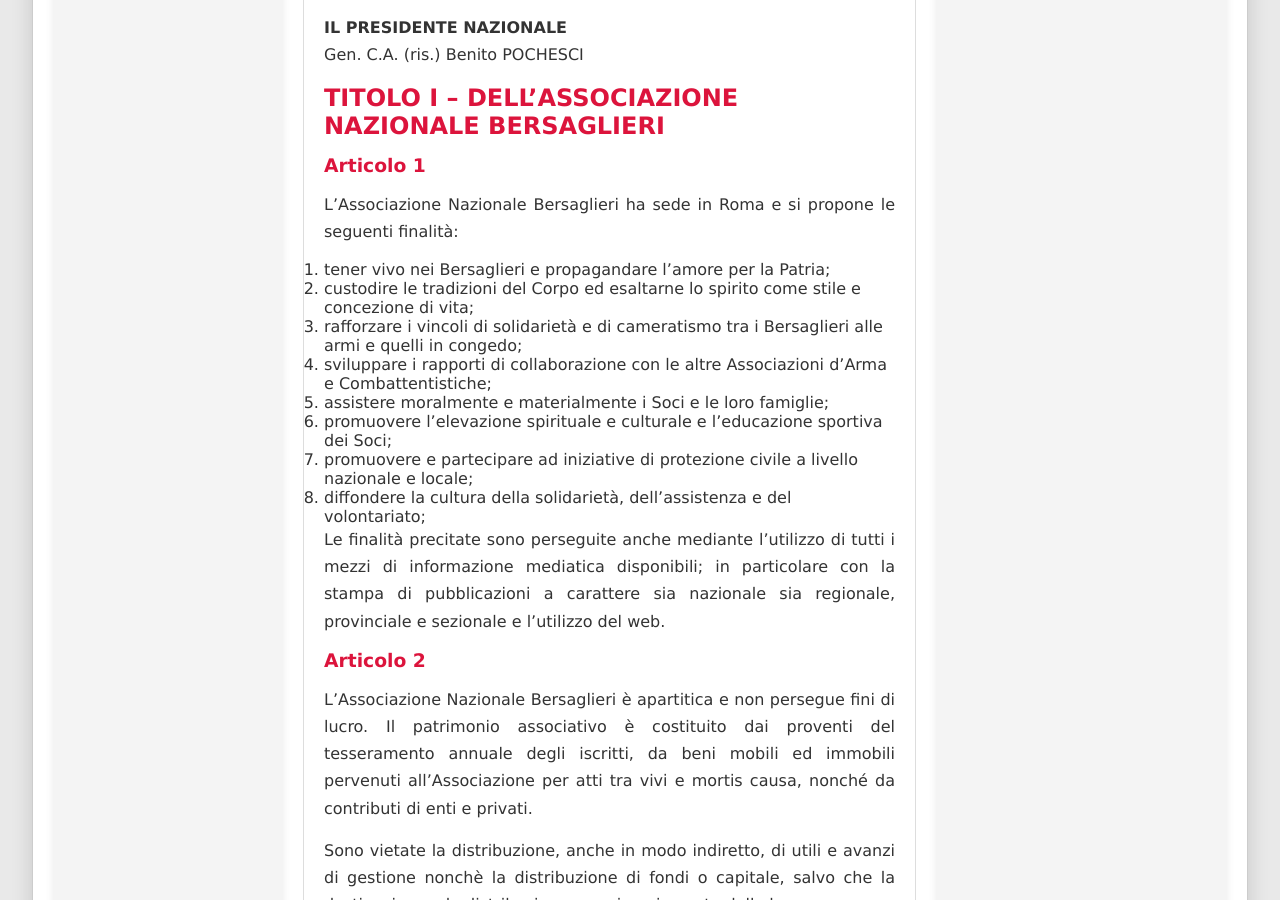
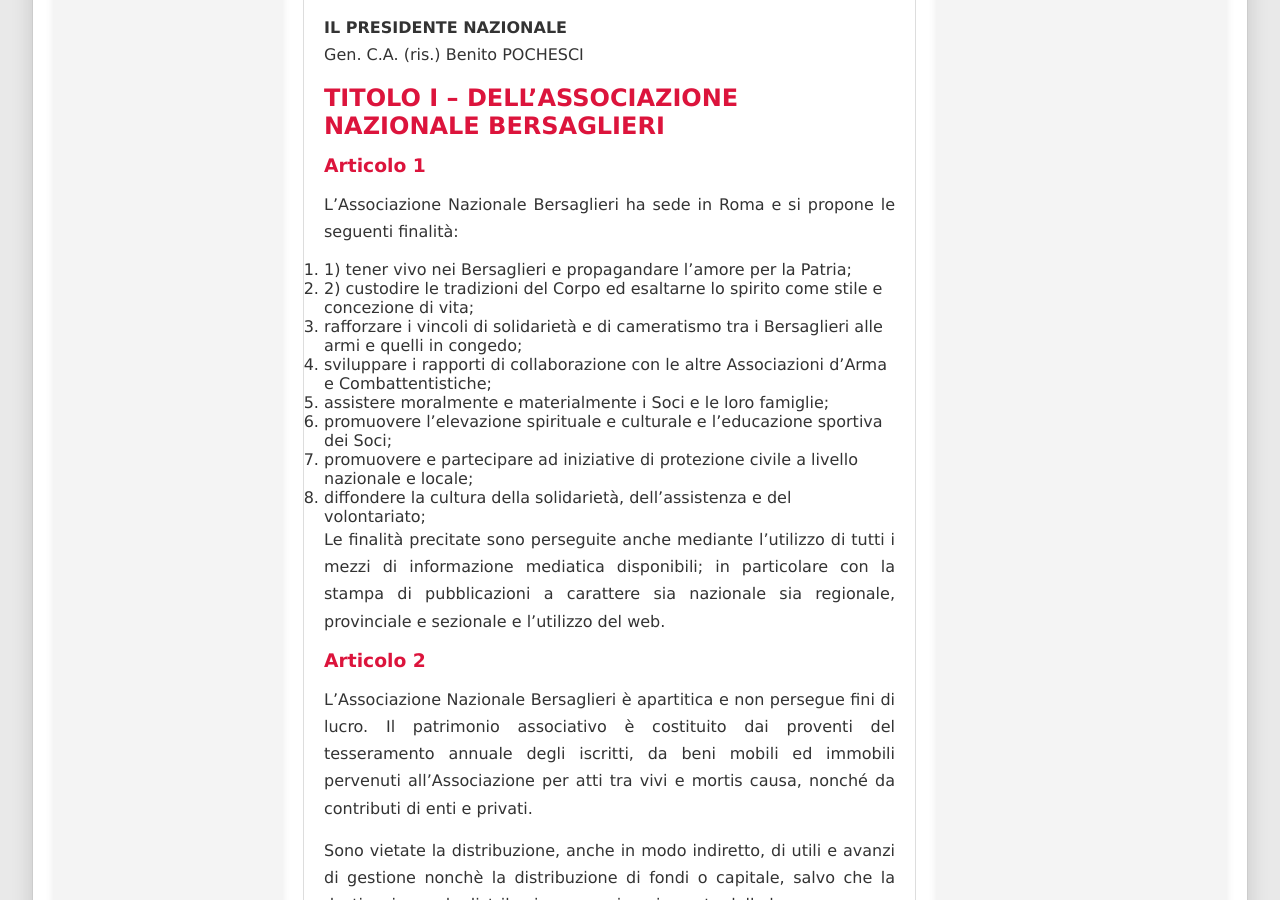
Before and after one commit to bersaglieripaceco/bersaglieripaceco.github.io, a Jekyll site: the page Pagine/Statuto.html, which Jekyll copies as it is, in a window 1280 px wide and 900 px high, scrolled down 700 px. Built offline with Jekyll 4.4.1, drawn with Linux system fonts in a browser that asks for light colours.

Commit message:
Update Statuto.html

```diff
--- a/Pagine/Statuto.html
+++ b/Pagine/Statuto.html
@@ -117,8 +117,8 @@
         </p>
 
         <ol>
-            <li>tener vivo nei Bersaglieri e propagandare l’amore per la Patria;</li>
-            <li>custodire le tradizioni del Corpo ed esaltarne lo spirito come stile e concezione di vita;</li>
+            <li>1) tener vivo nei Bersaglieri e propagandare l’amore per la Patria;</li>
+            <li>2) custodire le tradizioni del Corpo ed esaltarne lo spirito come stile e concezione di vita;</li>
             <li>rafforzare i vincoli di solidarietà e di cameratismo tra i Bersaglieri alle armi e quelli in congedo;</li>
             <li>sviluppare i rapporti di collaborazione con le altre Associazioni d’Arma e Combattentistiche;</li>
             <li>assistere moralmente e materialmente i Soci e le loro famiglie;</li>
```
